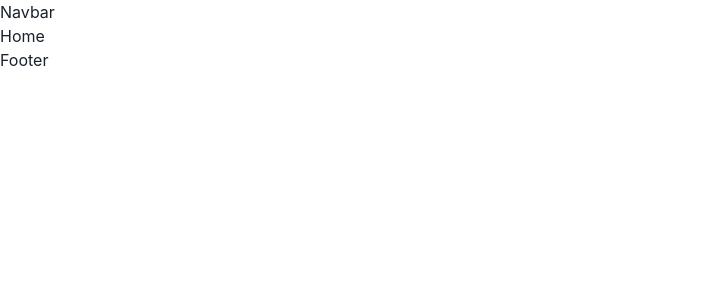
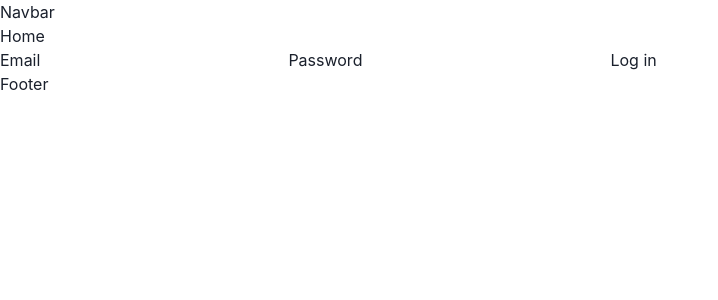
Before and after one commit to AbhinavGS/popcorn-time, a React (Vite) app: page / in a window 1280 px wide. Shown: the top 300 px of the page, without its empty margins (0-718 px from the left). Built offline with nearby package versions, Linux system fonts and the light colour scheme; no server answers.

Commit message:
test firebase auth

```diff
--- a/src/App.tsx
+++ b/src/App.tsx
@@ -1,14 +1,14 @@
 import Navbar from "./components/Navbar/Navbar";
 import Home from "./components/Home/Home";
 import Footer from "./components/Footer/Footer";
-
-import firebaseApp from "./firebase.config";
+import Auth from "./components/Auth/Auth";
 
 function App() {
   return (
     <>
       <Navbar />
       <Home />
+      <Auth />
       <Footer />
     </>
   );
--- /dev/null
+++ b/src/components/Auth/Auth.tsx
@@ -0,0 +1,38 @@
+import { useState } from "react";
+
+import firebaseApp from "../../firebase.config";
+import { getAuth, signInWithEmailAndPassword } from "firebase/auth";
+
+const auth = getAuth(firebaseApp);
+
+const Auth = () => {
+  const [email, setEmail] = useState("");
+  const [password, setPassword] = useState("");
+
+  const loginEmailPassword = async () => {
+    const userCredentials = await signInWithEmailAndPassword(
+      auth,
+      email,
+      password
+    );
+    console.log(userCredentials.user);
+  };
+
+  return (
+    <>
+      <label>
+        Email
+        <input type="email" onChange={(e) => setEmail(e.target.value)} />
+      </label>
+      <label>
+        Password
+        <input type="password" onChange={(e) => setPassword(e.target.value)} />
+      </label>
+      <button type="submit" onClick={loginEmailPassword}>
+        Log in
+      </button>
+    </>
+  );
+};
+
+export default Auth;
```
Also changed, not shown: src/components/Auth/Auth.module.scss (added).
